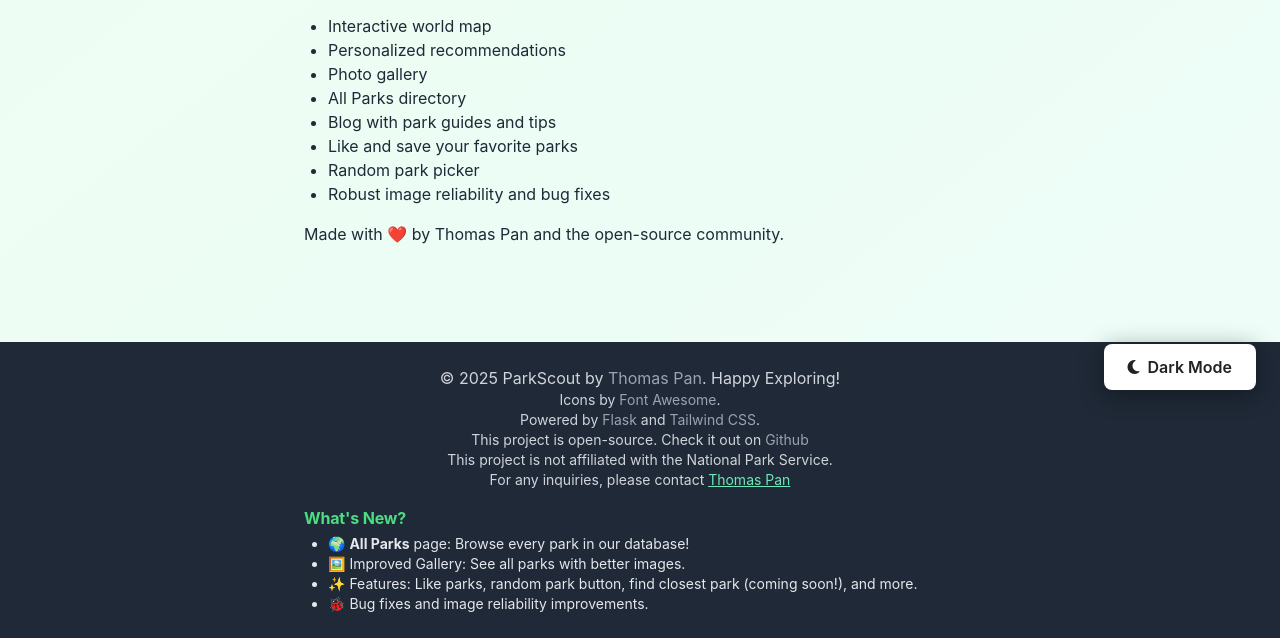
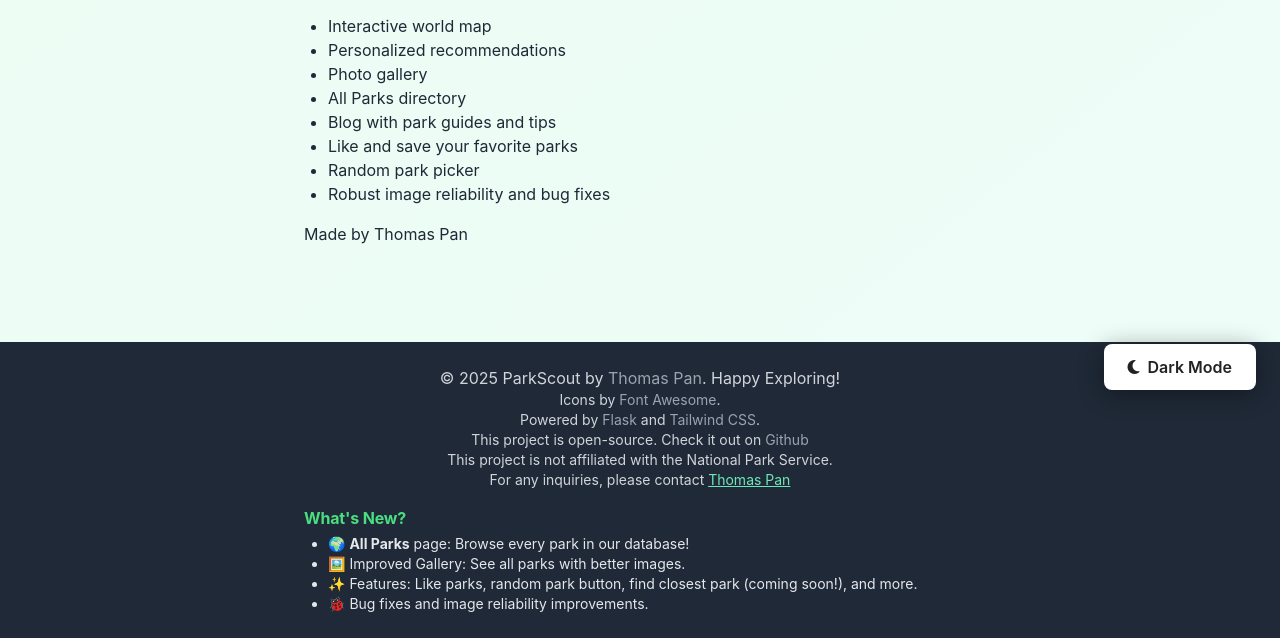
Before and after one commit to thomas1424/park-scout, a Flask app: page /about in a window 1280 px wide. Shown: the part 386-1024 px from the top of the page. Run offline with Flask 2, Linux system fonts and the light colour scheme; some libraries are stand-ins or nearby versions.

Commit message:
fix: Update attribution text in About page to remove community reference

```diff
--- a/national_park_recommender/templates/about.html
+++ b/national_park_recommender/templates/about.html
@@ -14,6 +14,6 @@
         <li>Random park picker</li>
         <li>Robust image reliability and bug fixes</li>
     </ul>
-    <p>Made with ❤️ by Thomas Pan and the open-source community.</p>
+    <p>Made by Thomas Pan</p>
 </div>
 {% endblock %}
```
